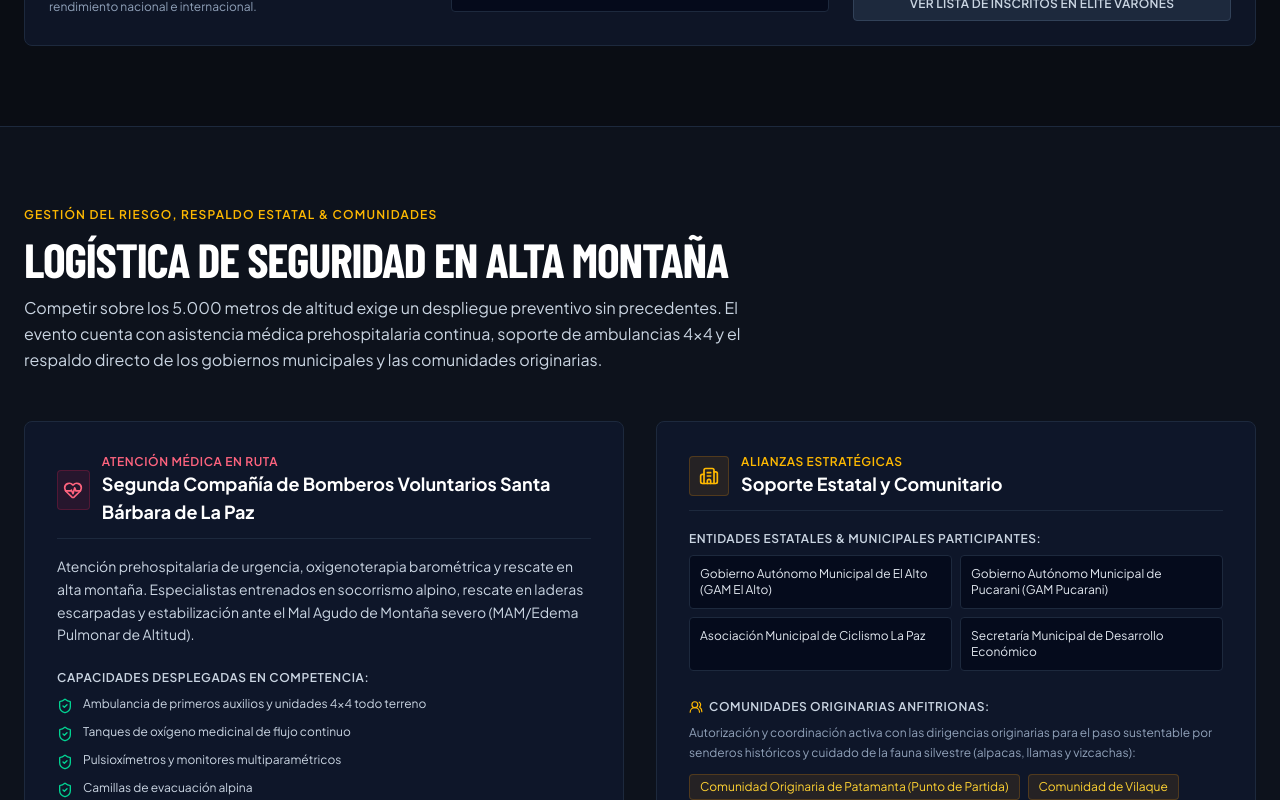
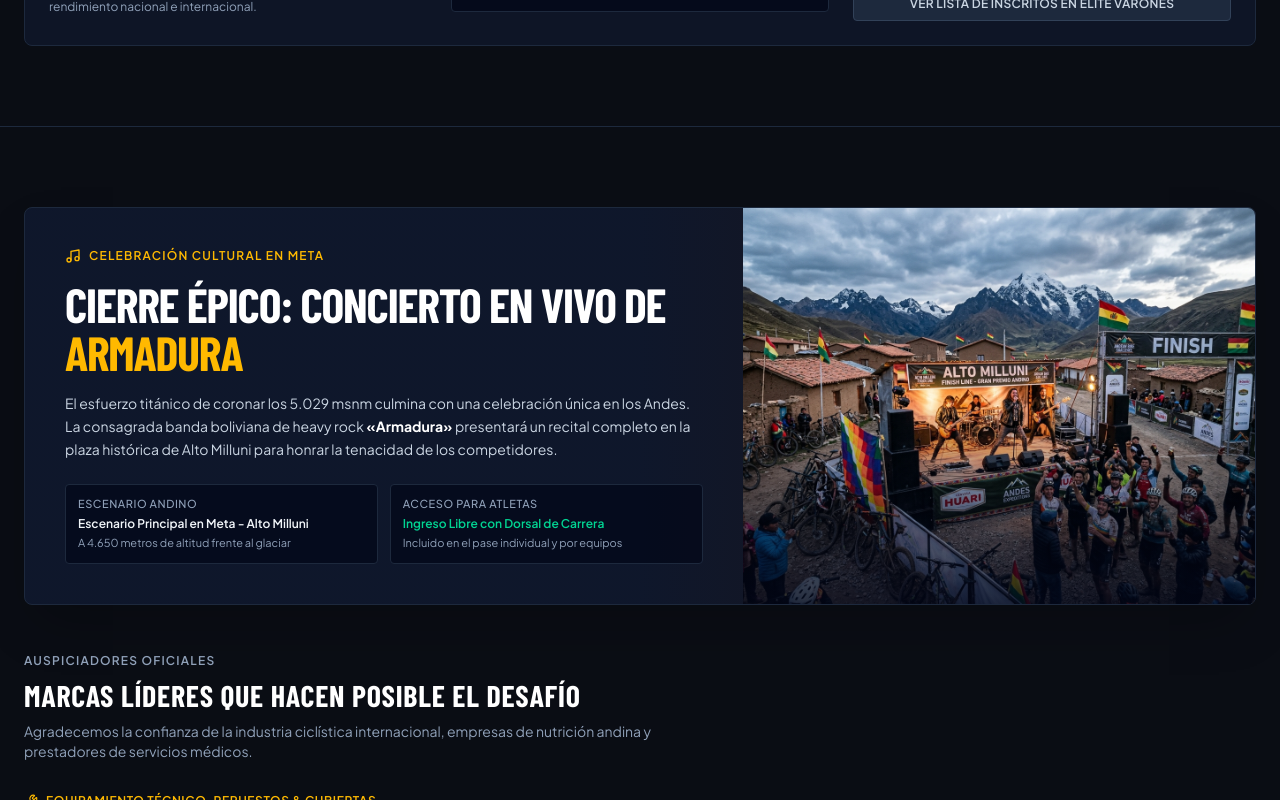
Before and after one commit to alexchipana/desafio-huayna, a React (Vite) app: page / in a window 1280 px wide. Shown: the part 7860-8660 px from the top of the page. Built offline with nearby package versions, Linux system fonts and the light colour scheme; a web font is replaced by a local one.

Commit message:
feat: remove SafetyLogistics section

```diff
--- a/src/App.tsx
+++ b/src/App.tsx
@@ -11,7 +11,7 @@ import { RaceResults } from './components/RaceResults';
 import { RouteElevation } from './components/RouteElevation';
 import { TechnicalRegulationsModal } from './components/TechnicalRegulations';
 import { PricingCategories } from './components/PricingCategories';
-import { SafetyLogistics } from './components/SafetyLogistics';
+
 import { ConcertAndSponsors } from './components/ConcertAndSponsors';
 import { RulesAndContact } from './components/RulesAndContact';
 import { Footer } from './components/Footer';
@@ -42,9 +42,6 @@ export default function App() {
         {/* 6. Competition Categories & Prizes */}
         <PricingCategories />
 
-        {/* 7. Safety Deployment & High Altitude Logistics */}
-        <SafetyLogistics />
-
         {/* 8. Finish Line Concert (Armadura) & Sponsors */}
         <ConcertAndSponsors />
 
```
